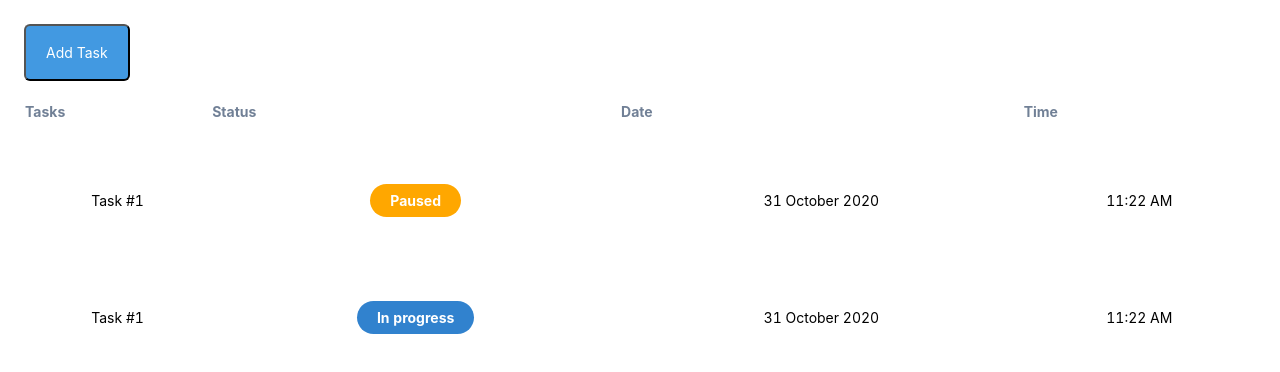
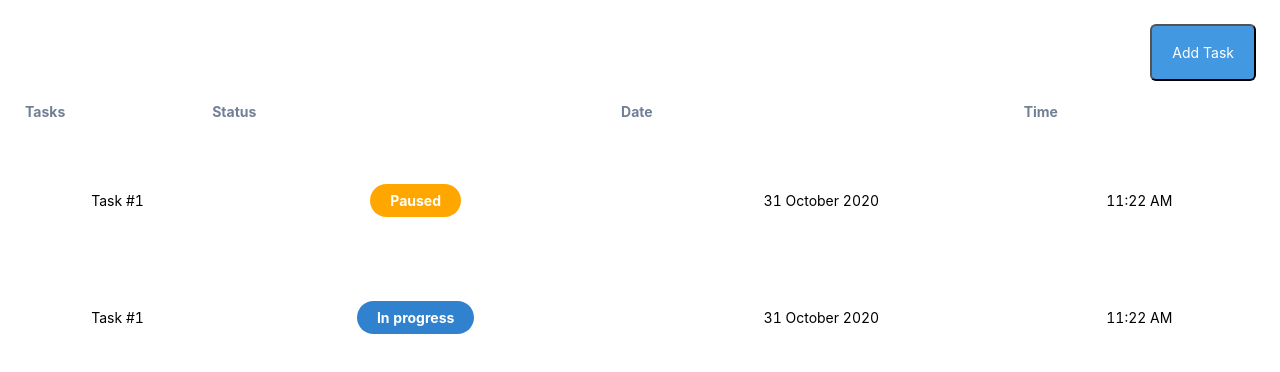
Before and after one commit to sahelhamed/todo-app, a React (Create React App) app: page / in a window 1280 px wide. Shown: the top 372 px of the page. Built offline with nearby package versions, Linux system fonts and the light colour scheme.

Commit message:
fix: add button position

```diff
--- a/src/components/Todos.tsx
+++ b/src/components/Todos.tsx
@@ -94,8 +94,12 @@ const Todos = (): ReactElement => {
   };
 
   return (
-    <div>
-      <Button title={ADD_TASK} onClick={(): void => toggleModal(true)} />
+    <div className="flex flex-col">
+      <Button
+        className="self-end"
+        title={ADD_TASK}
+        onClick={(): void => toggleModal(true)}
+      />
       <Modal
         isOpen={isModalOpen}
         title={ADD_TASK}
```
